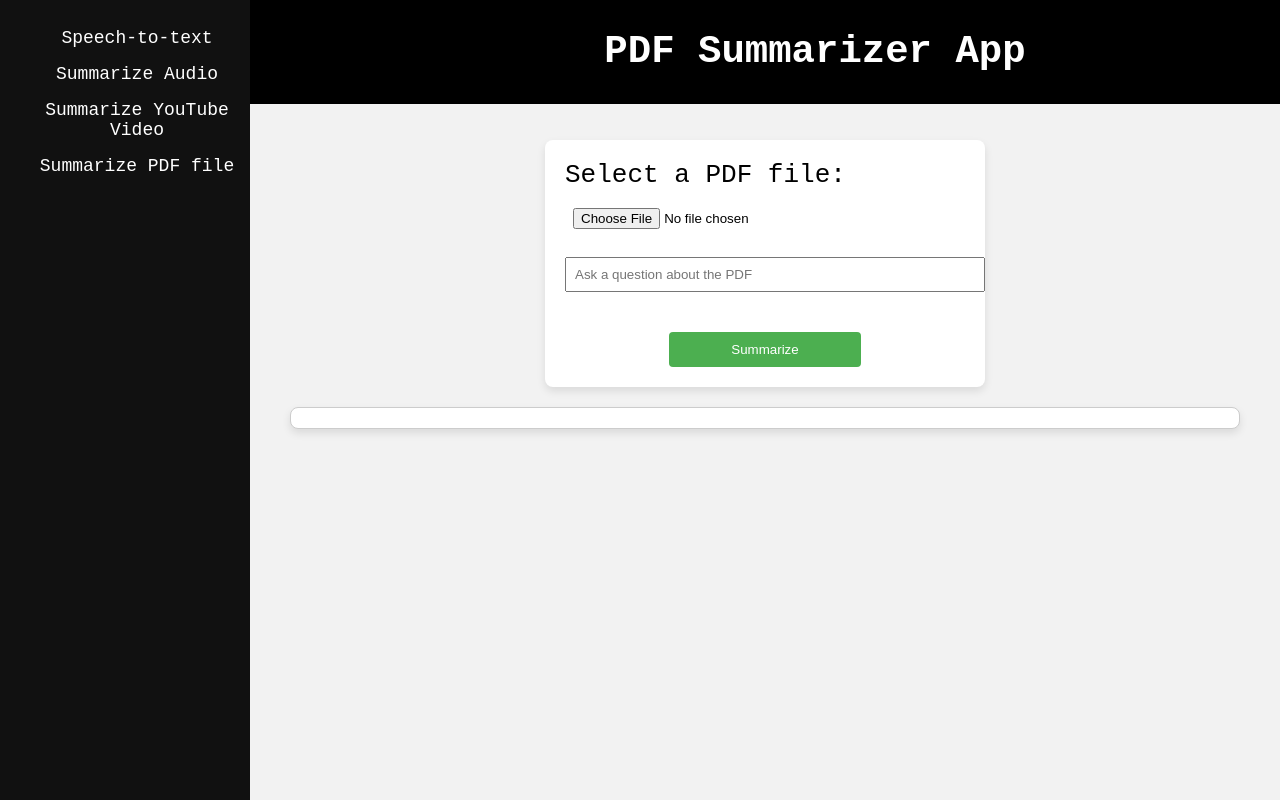
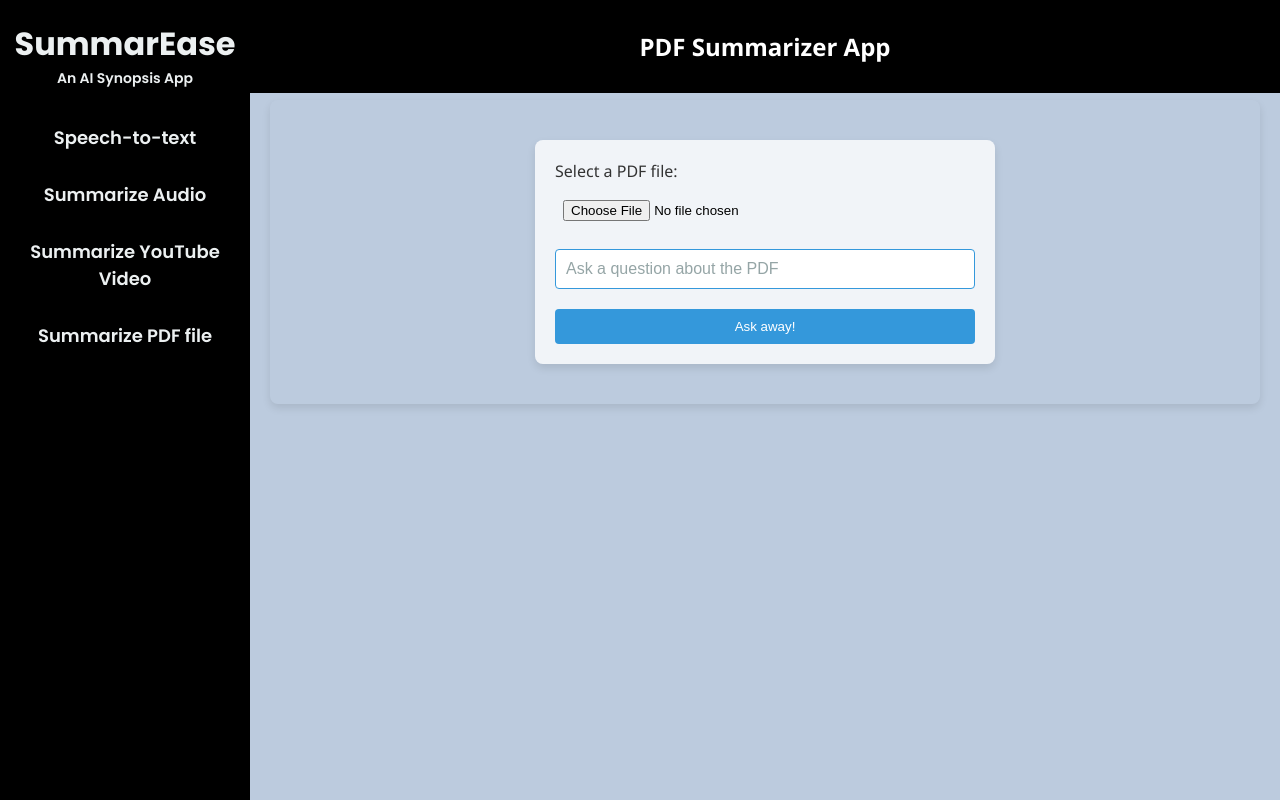
Before and after one commit to SadabShiper/SpeechToText_WhisperAPI, a website: page public/summarize-pdf.html in a window 1280 px wide. Drawn offline with Linux system fonts and the light colour scheme.

```diff
--- a/app.js
+++ b/app.js
@@ -202,6 +202,7 @@
         // Invoke the chain with a specific question.
 
         let question = req.body.question;
+
         const answer = await chain.invoke(question);
 
 
--- a/public/style.css
+++ b/public/style.css
@@ -1,12 +1,13 @@
 /* style.css */
+@import url("https://fonts.googleapis.com/css2?family=Poppins:wght@300;400;500;600;700;800;900&display=swap");
 
 body {
-    font-family: monospace;
-    font-size: xx-large;
+    font-family: 'Segoe UI', Tahoma, Geneva, Verdana, sans-serif;
+    font-size: 16px;
     margin: 0;
     padding: 0;
-    background-color: #f2f2f2;
     overflow-x: hidden; /* Prevent horizontal scrollbar */
+    background-color: #bccbde;
 }
 
 main {
@@ -14,7 +15,7 @@
 }
 
 header {
-    background-color: black;
+    background-color: #000000; /* Updated color */
     color: white;
     top: 0;
     left: 250px;
@@ -27,7 +28,6 @@
     align-items: center; /* Center content vertically */
 }
 
-
 nav {
     display: flex;
     justify-content: space-between;
@@ -39,27 +39,32 @@
 nav h1 {
     margin: 0;
     text-align: center;
-    padding-left: 100px;
 }
 
 .container {
     max-width: 1200px;
     margin: 0 auto;
     padding: 20px;
+    /* background-color: rgba(255, 255, 255, 0.9); */
+    border-radius: 8px;
+    box-shadow: 0 4px 8px rgba(0, 0, 0, 0.1);
 }
 
+/* Add a subtle shadow to the form */
 form {
-    max-width: 400px;
+    max-width: 420px;
     margin: 20px auto;
-    background-color: white;
+    background-color: rgba(255, 255, 255, 0.8);
     padding: 20px;
     border-radius: 8px;
     box-shadow: 0 4px 8px rgba(0, 0, 0, 0.1);
 }
 
+/* Add some spacing to the label */
 label {
     display: block;
     margin-bottom: 10px;
+    color: #333;
 }
 
 input {
@@ -69,17 +74,19 @@
 }
 
 button {
-    background-color: #4caf50;
+    background-color: #3498db;
     color: white;
     padding: 10px;
     border: none;
     cursor: pointer;
     width: 100%;
     border-radius: 4px;
+    transition: background-color 0.3s;
 }
 
+
 button:hover {
-    background-color: #45a049;
+    background-color: #2980b9;
 }
 
 #transcriptionResultContainer {
@@ -93,40 +100,38 @@
 
 #transcriptionResult {
     margin-top: 20px;
-    padding: 10px;
-    border: 1px solid #ccc;
+    padding: 20px;
+    border: 1px solid #14364c; /* Border color */
     border-radius: 8px;
-    background-color: #fff;
+    background-color: #ecf0f1; /* Background color */
     box-shadow: 0 4px 8px rgba(0, 0, 0, 0.1);
     color: #333;
+    display: none; /* Initially hide the result */
 }
 
-#transcribeBtn,
-#summarizeBtn {
+
+/* #transcribeBtn {
     background-color: #4caf50;
     color: white;
     padding: 10px;
     border: none;
     cursor: pointer;
-    width: 48%; /* Adjust the width as needed */
-    margin: 20px auto 0; /* Center the buttons horizontally and add top margin */
+    width: 100%;
     border-radius: 4px;
-    text-align: center;
-    display: block; /* Ensure the buttons are block-level elements */
-}
+    margin: 20px 0;
+} */
+
+/* #transcribeBtn:hover {
+    background-color: #45a049;
+} */
 
 
 
-#summarizeBtn:hover,
-#transcribeBtn:hover {
-    background-color: #45a049;
-}
-
 footer {
-    background-color: black;
+    background-color: #3498db; /* Updated color */
     color: white;
     text-align: center;
-    padding: 0.001px;
+    padding: 10px;
     position: fixed;
     bottom: 0;
     width: 100%;
@@ -152,28 +157,88 @@
 /* Add CSS for the sidebar */
 #sidebar {
     height: 100%;
+    font-family: "Poppins",sans-serif;
+    font-weight: 600;
     width: 250px;
     position: fixed;
     z-index: 1;
-    top: 0px; /* Adjust to match header height */
-    left: 0;
-    background-color: #111;
+    top: 0;
+    left: 0; /* Updated to 0 to make the sidebar visible initially */
+    background-color: #000000; /* Dark background color */
+    color: #ecf0f1; /* Light text color */
     padding-top: 20px;
-    color: white;
     text-align: center;
+    transition: 0.6s;
+}
+
+.sidebar-header {
+    padding: 0px;
+}
+
+.sidebar-header h1 {
+    margin: 0;
+    font-size: 32px;
+}
+
+.sidebar-header p {
+    margin: 0;
+    font-size: 14px;
+}
+
+.sidebar-links {
+    padding-top: 20px;
 }
 
 #sidebar a {
-    padding: 8px 8px 8px 32px;
+    padding: 15px;
     text-decoration: none;
     font-size: 18px;
-    color: white;
+    color: #ecf0f1;
     display: block;
     transition: 0.3s;
 }
 
 #sidebar a:hover {
+    background-color: #ff00dd; /* Highlight color on hover */
+    color: #fff;
+}
+
+#toggleSidebarBtn {
+    background: none;
+    border: none;
+    color: #ecf0f1;
+    font-size: 24px;
+    cursor: pointer;
+    position: absolute;
+    top: 10px;
+    right: 10px;
+    transition: 0.1s;
+    z-index: 3;
+}
+
+#toggleSidebarBtn:hover {
     color: #3498db;
+}
+#question {
+    width: 100%;
+    padding: 10px;
+    margin-bottom: 20px;
+    border: 1px solid #3498db;
+    border-radius: 4px;
+    box-sizing: border-box;
+    font-size: 16px;
+    color: #333;
+}
+
+#question:focus {
+    outline: none;
+    border-color: #2980b9;
+    box-shadow: 0 0 5px rgba(52, 152, 219, 0.7);
+}
+
+/* Placeholder style */
+#question::placeholder {
+    color: #95a5a6;
 }
 
 #main {
@@ -181,3 +246,19 @@
     padding: 20px;
     margin-top: 80px; /* Adjust to match header and top margin */
 }
+
+@media screen and (max-width: 600px) {
+    #sidebar {
+        width: 100%;
+        left: -250px; /* Initially hidden */
+    }
+
+    #main {
+        margin-left: 0;
+    }
+
+    header {
+        width: 100%;
+        left: 0;
+    }
+}
--- a/public/summarize-pdf.html
+++ b/public/summarize-pdf.html
@@ -9,10 +9,16 @@
 <body>
     <!-- Sidebar -->
     <div id="sidebar">
-        <a href="/">Speech-to-text</a>
-        <a href="/summarize-audio">Summarize Audio</a>
-        <a href="/summarize-yt">Summarize YouTube Video</a>
-        <a href="/summarize-pdf">Summarize PDF file</a>
+        <div class="sidebar-header">
+            <h1>SummarEase</h1>
+            <p>An AI Synopsis App</p>
+        </div>
+        <div class="sidebar-links">
+        <a href="/" class="nav-link">Speech-to-text</a>
+        <a href="/summarize-audio"class="nav-link">Summarize Audio</a>
+        <a href="/summarize-yt"class="nav-link">Summarize YouTube Video</a>
+        <a href="/summarize-pdf"class="nav-link">Summarize PDF file</a>
+        </div>
     </div>
 
     <!-- Main content -->
@@ -31,14 +37,14 @@
                 <input type="file" id="pdf" name="pdf" accept=".pdf" required>
                 <br>
                 <input type="text" name="question" id="question" placeholder="Ask a question about the PDF" required>
-                <button type="submit" id="transcribeBtn">Summarize</button>
+                <button type="submit" id="transcribeBtn">Ask away!</button>
             </form>
 
             <!-- Feedback Messages -->
             <div id="feedbackMessage"></div>
 
             <!-- Result Container -->
-            <div id="transcriptionResult"></div>
+            <div id="transcriptionResult"style="display:none;"></div>
             <div id="loadingIndicator"></div>
         </main>
 
```
Also changed, not shown: public/index.html (+13 -12 lines), public/summarize-audio.html (+7 -1 lines).
